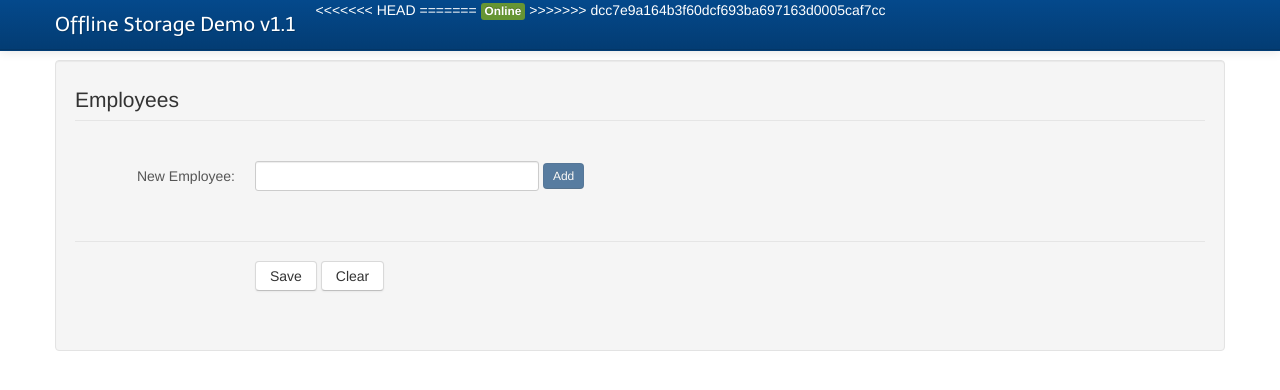
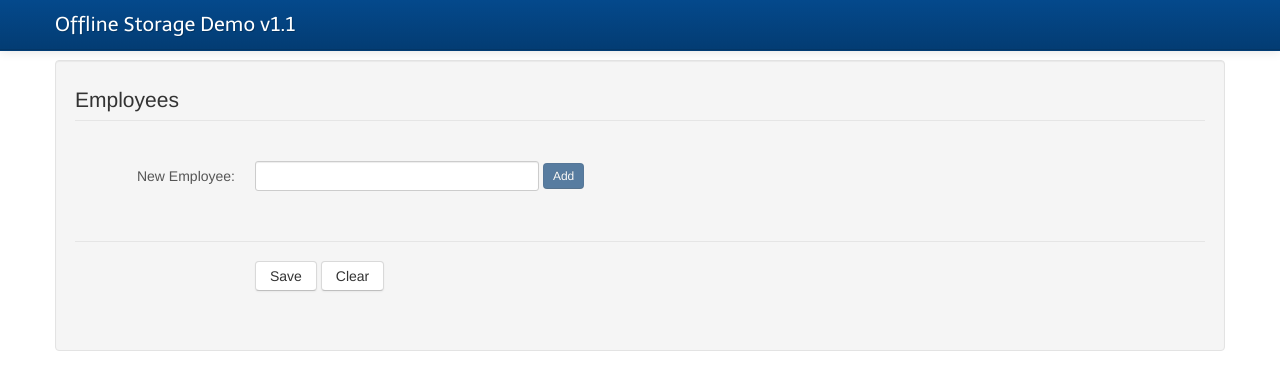
Before and after one commit to janbaer/OfflineStorage, a plain HTML site: page index.html in a window 1280 px wide. Drawn offline with Linux system fonts and the light colour scheme.

Commit message:
Mergeconflict reolved

```diff
--- a/index.html
+++ b/index.html
@@ -33,10 +33,6 @@
                     <span class="icon-bar"></span>
                 </a>
                 <a class="brand" href="#">Offline Storage Demo  v1.1</a>
-<<<<<<< HEAD
-=======
-                <span id="connectionState" class="label label-success" style="margin-top: 10px;">Online</span>
->>>>>>> dcc7e9a164b3f60dcf693ba697163d0005caf7cc
                 <div class="nav-collapse collapse">
                 </div>
                 <!--/.nav-collapse -->
```
Also changed, not shown: 1 other file.
